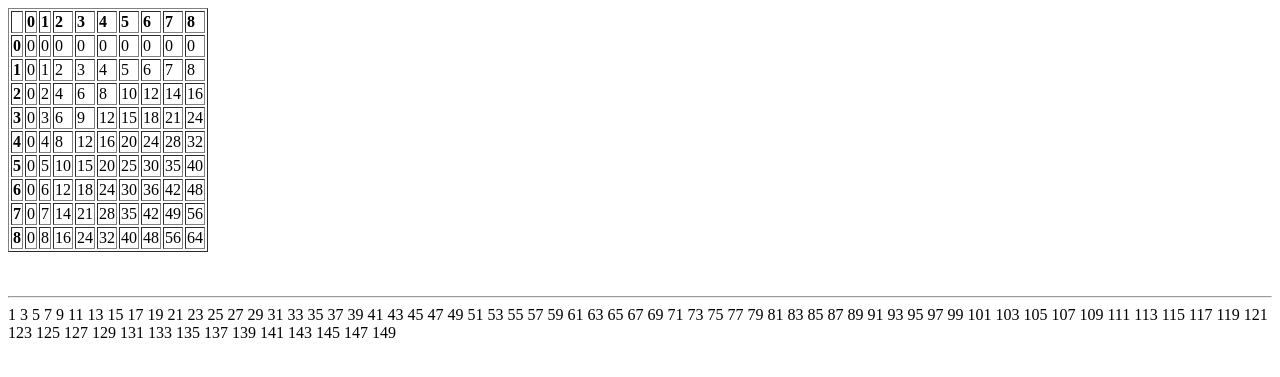
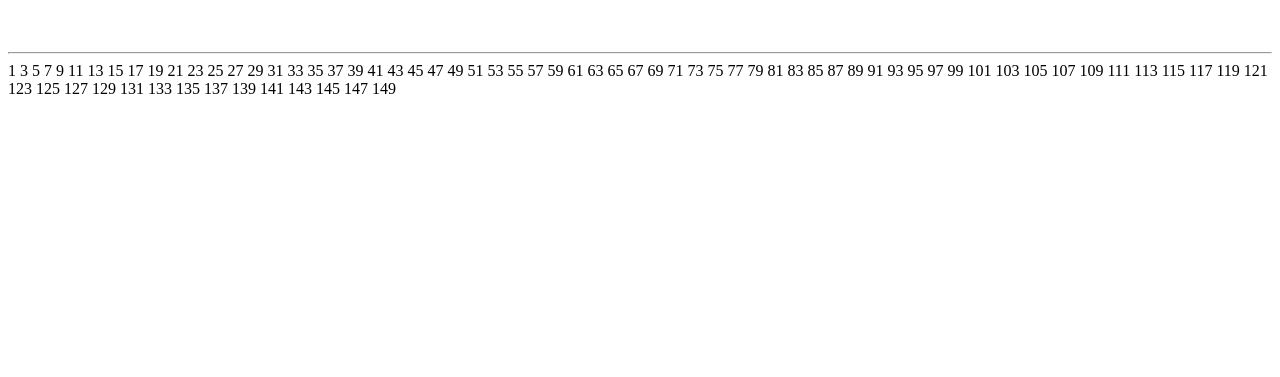
Before and after one commit to mohamedelkorchi/depo1, a PHP site: page /tab2.php in a window 1280 px wide. Shown: the top 377 px of the page. Run offline with PHP 8.4, Linux system fonts and the light colour scheme.

Commit message:
modif php

```diff
--- a/tab2.php
+++ b/tab2.php
@@ -1,103 +1,4 @@
-<table border="1">
-    <th>
-        <?php for($i=0;$i<=8;$i++){?>
-    <td><strong> <?= $i ?> </strong></td>
-    <?php }?>
-    </th>
-    <tr>
-        <td><strong>0</strong></td>
-        <?php for($i=0;$i<=8;$i++)
-    {?>
-        <td> <?= $i*0 ?></td>
-        <?php }?>
-    </tr>
-    <tr>
-        <td><strong>1</strong></td>
-        <?php for($i=0;$i<=8;$i++)
-    {?>
-        <td> <?= $i*1 ?></td>
-        <?php }?>
-    </tr>
-    <tr>
-        <td><strong>2</strong></td>
-        <?php for($i=0;$i<=8;$i++)
-    {?>
-        <td> <?= $i*2 ?></td>
-        <?php }?>
-    </tr>
-    <tr>
-        <td><strong>3</strong></td>
-        <?php for($i=0;$i<=8;$i++)
-    {?>
-        <td> <?= $i*3 ?></td>
-        <?php }?>
-    </tr>
-    <tr>
-        <td><strong>4</strong></td>
-        <?php for($i=0;$i<=8;$i++)
-    {?>
-        <td> <?= $i*4 ?></td>
-        <?php }?>
-    </tr>
-    <tr>
-        <td><strong>5</strong></td>
-        <?php for($i=0;$i<=8;$i++)
-    {?>
-        <td> <?= $i*5 ?></td>
-        <?php }?>
-    </tr>
-    <tr>
-        <td><strong>6</strong></td>
-        <?php for($i=0;$i<=8;$i++)
-    {?>
-        <td> <?= $i*6 ?></td>
-        <?php }?>
-    </tr>
-    <tr>
-        <td><strong>7</strong></td>
-        <?php for($i=0;$i<=8;$i++)
-    {?>
-        <td> <?= $i*7 ?></td>
-        <?php }?>
-    </tr>
-    <tr>
-        <td><strong>8</strong></td>
-        <?php for($i=0;$i<=8;$i++)
-    {?>
-        <td> <?= $i*8 ?></td>
-        <?php }?>
-    </tr>
-    <!--
-<tr>
-    <td><strong>9</strong></td>
-    <?php for($i=0;$i<=12;$i++)
-    {?>
-        <td> <?= $i*9 ?></td>
-    <?php }?>
-</tr>
-<tr>
-    <td><strong>10</strong></td>
-    <?php for($i=0;$i<=12;$i++)
-    {?>
-        <td> <?= $i*10 ?></td>
-    <?php }?>
-</tr>
-<tr>
-    <td><strong>11</strong></td>
-    <?php for($i=0;$i<=12;$i++)
-    {?>
-        <td> <?= $i*11 ?></td>
-    <?php }?>
-</tr>
-<tr>
-    <td><strong>12</strong></td>
-    <?php for($i=0;$i<=12;$i++)
-    {?>
-        <td> <?= $i*12 ?></td>
-    <?php }?>
-</tr>
-    -->
-</table>
+
 <br>
 <br>
 <hr>
```
Also changed, not shown: POO/class.employe.php (+6 -6 lines), POO/class.magasin.php (+15 -9 lines), POO/ex2.php (+9 -3 lines), boucles.php (renamed from index.php, +26 -16 lines).
